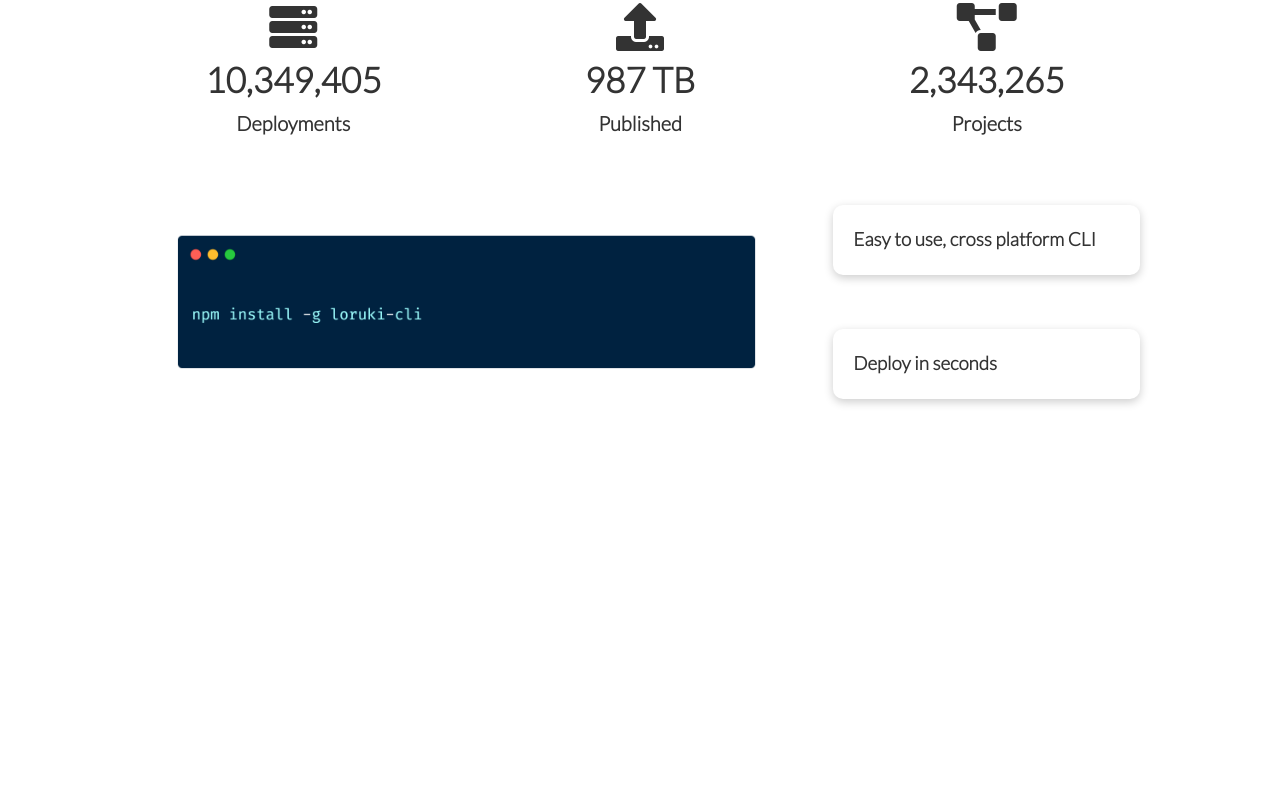
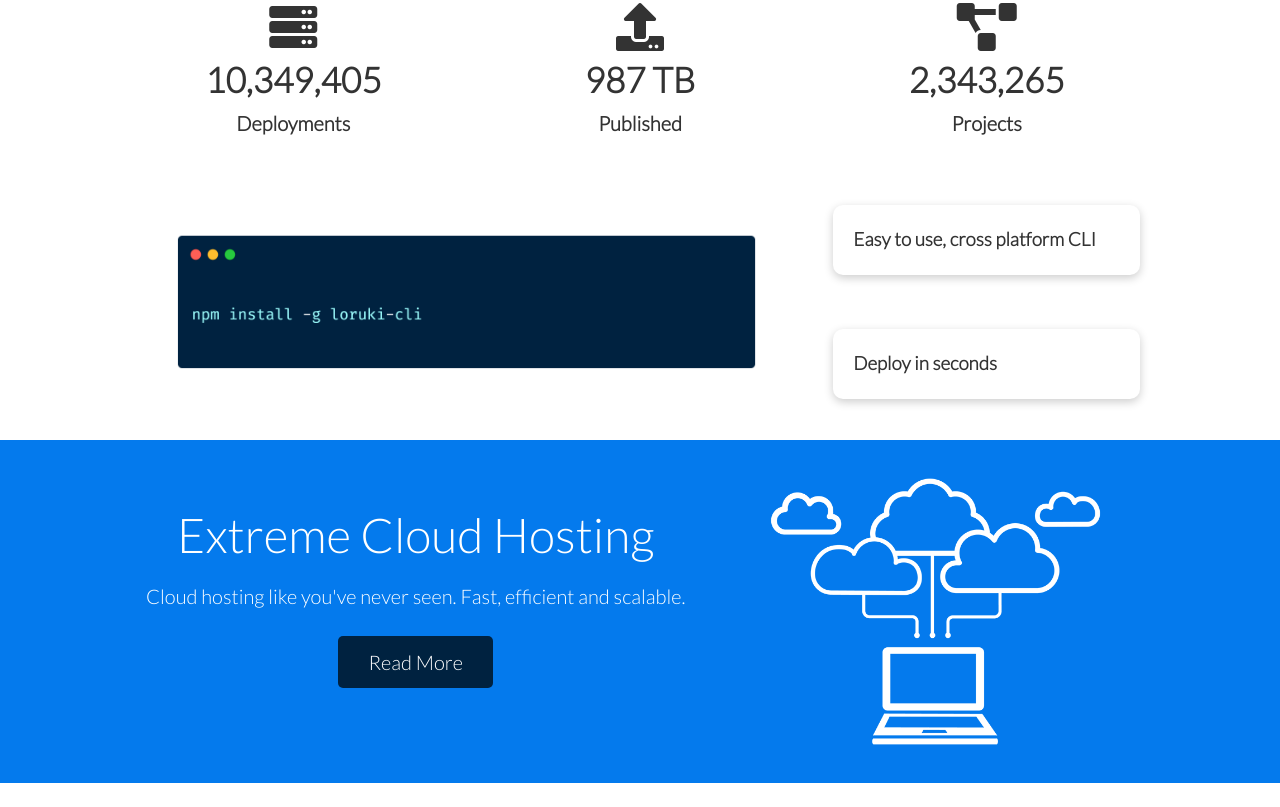
Before and after one commit to iphyokafor/loruki-app, a plain HTML site: page index.html in a window 1280 px wide. Shown: the part 691-1498 px from the top of the page. Before the commit the page ends 1107 px from the top, so only its background shows below. Drawn offline with Linux system fonts and the light colour scheme.

Commit message:
feat: create cloud section

```diff
--- a/css/style.css
+++ b/css/style.css
@@ -1,6 +1,9 @@
 @import url("https://fonts.googleapis.com/css2?family=Lato:wght@300&display=swap");
 :root {
     --primary-color: #047aed;
+    --secondary-color: #1c3fa8;
+    --dark-color: #002240;
+    --light-color: #f4f4f4;
 }
 
 * {
@@ -164,3 +167,10 @@ img {
     grid-column: 1 / span 2;
     grid-row: 1 / span 2;
 }
+
+
+/* Cloud */
+
+.cloud .grid {
+    grid-template-columns: 4fr 3fr;
+}
--- a/css/utilities.css
+++ b/css/utilities.css
@@ -33,6 +33,56 @@
 
 .btn:hover {
     transform: scale(0.98);
+}
+
+
+/* Backgrounds and colored buttons */
+
+.bg-primary,
+.btn-primary {
+    background-color: var(--primary-color);
+    color: #fff;
+}
+
+.bg-secondary,
+.btn-secondary {
+    background-color: var(--secondary-color);
+    color: #fff;
+}
+
+.bg-dark,
+.btn-dark {
+    background-color: var(--dark-color);
+    color: #fff;
+}
+
+.bg-light,
+.btn-light {
+    background-color: var(--light-color);
+    color: #333;
+}
+
+
+/* Text sizes */
+
+.lead {
+    font-size: 20px;
+}
+
+.sm {
+    font-size: 1rem;
+}
+
+.md {
+    font-size: 2rem;
+}
+
+.lg {
+    font-size: 3rem;
+}
+
+.xl {
+    font-size: 4rem;
 }
 
 .text-center {
--- a/index.html
+++ b/index.html
@@ -93,6 +93,20 @@
             </div>
         </div>
     </section>
+
+    <!-- Cloud -->
+    <section class="cloud bg-primary my-2 py-2">
+        <div class="container grid">
+            <div class="text-center">
+                <h2 class="lg">Extreme Cloud Hosting</h2>
+                <p class="lead my-1">
+                    Cloud hosting like you've never seen. Fast, efficient and scalable.
+                    <a href="features.html" class="btn btn-dark my-2">Read More</a>
+                </p>
+            </div>
+            <img src="images/cloud.png" alt="" />
+        </div>
+    </section>
 </body>
 
 </html>
```
